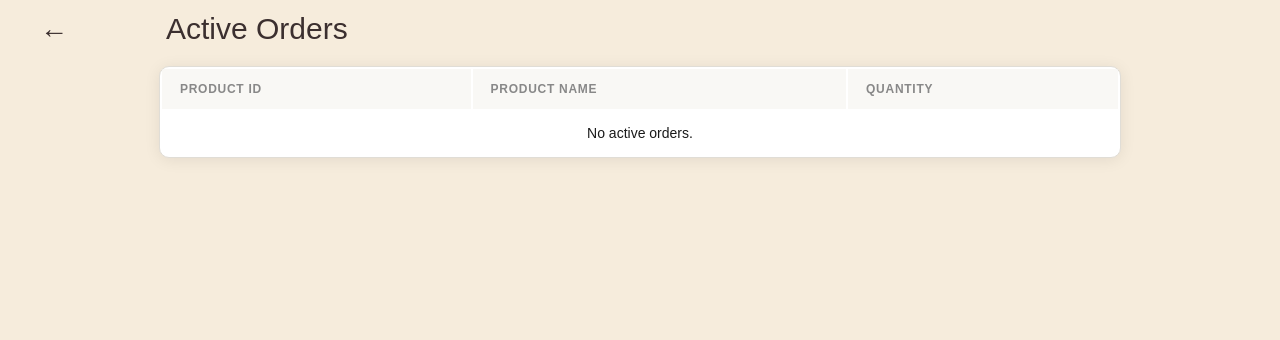
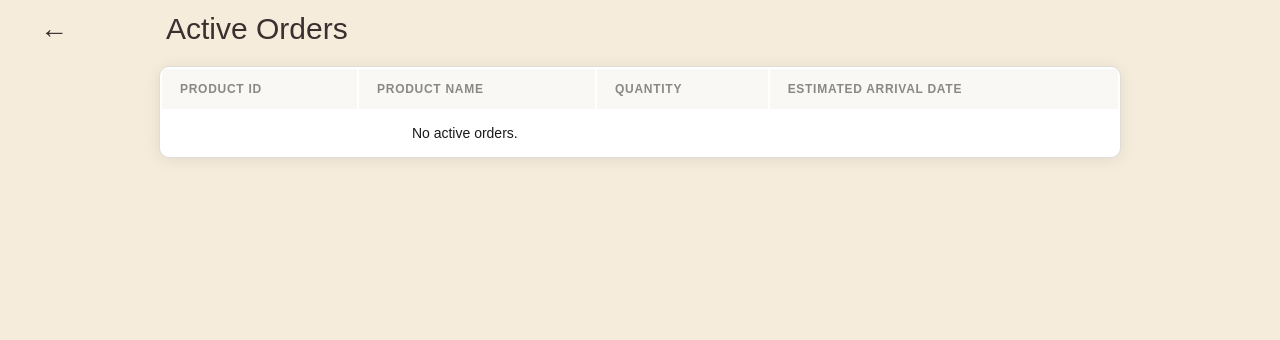
Before and after one commit to BedHeadNinja/SE-Project-416-GD, a Python web app: template IMS/IMS/templates/inventory/active_orders.html in a window 1280 px wide. Shown: the part 90-430 px from the top of the page. Run offline with Jinja, Linux system fonts and the light colour scheme; the template is opened without the code that fills it, so the values that code supplies are empty.

Commit message:
Add estimated arrival date to active orders table

```diff
--- a/IMS/IMS/templates/inventory/active_orders.html
+++ b/IMS/IMS/templates/inventory/active_orders.html
@@ -17,6 +17,8 @@
                 <th>Product ID</th>
                 <th>Product Name</th>
                 <th>Quantity </th>
+                <th>Estimated Arrival Date</th>
+
             </tr>
         </thead>
         <tbody>
@@ -25,6 +27,7 @@
                 <td>{{ product.product_id }}</td>
                 <td>{{ product.product_name }}</td>
                 <td>{{ product.on_order_count }}</td>
+                <td>{{ estimated_arrival }}</td>
             </tr>
             {% else %}
             <tr><td colspan="3" style="text-align:center;">No active orders.</td></tr>
```
